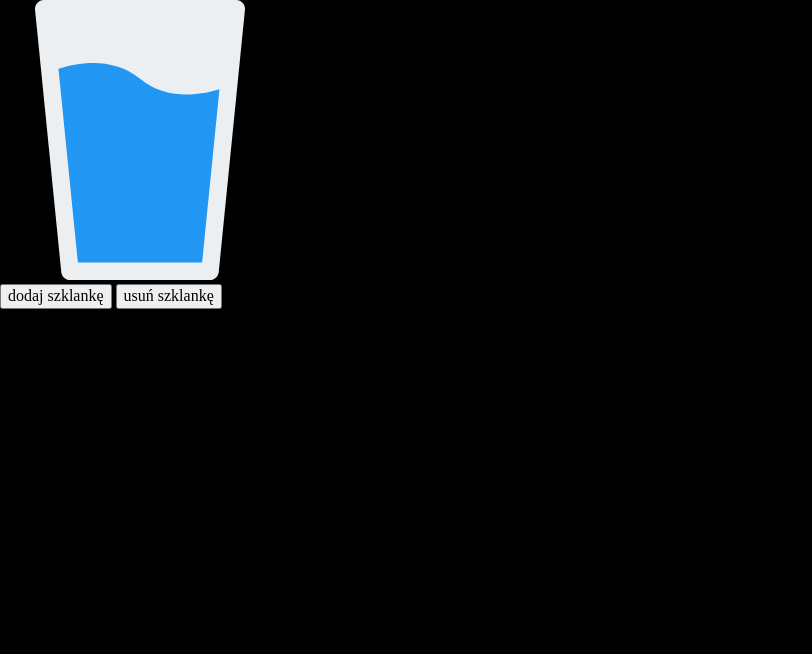
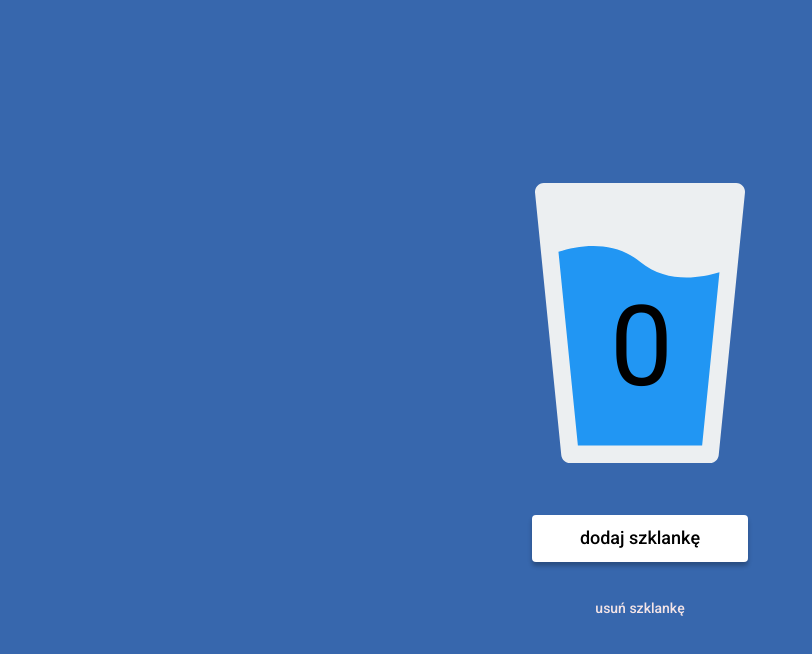
Before and after one commit to amadeuszmajcher/hydrapp, a website built with webpack: page src/content/index.html in a window 1280 px wide. Shown: the whole page, without its empty margins (0-812 px from the left). Built offline with nearby package versions, Linux system fonts and the light colour scheme; files whose address does not match are found by name.

Commit message:
css structure

```diff
--- a/src/content/index.html
+++ b/src/content/index.html
@@ -37,7 +37,7 @@
       <section class="container">
         <div class="glass glass--js">
           <img src="assets/img/water-glass.svg" alt="water glass" >
-          <div class="glass--number glass--number__js"></div>
+          <div class="glass--number glass--number__js">0</div>
         </div>
         <button class="button--add button--add__js">dodaj szklankę</button>
         <button class="button--delete button--delete__js">usuń szklankę</button>
--- a/src/js/main.js
+++ b/src/js/main.js
@@ -15,6 +15,3 @@ if ('serviceWorker' in navigator) {
 }
 
 // place your code below
-
-
-console.log(`Hello world!`);
--- a/src/scss/_variables.scss
+++ b/src/scss/_variables.scss
@@ -1,2 +1,6 @@
-$violet: #000;
+$black: #000;
 $yellow: #F9C802;
+$background-blue: #3767AD;
+$glass-light-blue: #2196F3;
+$white: #fff;
+$light-gray:#F5E5E7;
--- a/src/scss/main.scss
+++ b/src/scss/main.scss
@@ -1,6 +1,6 @@
 @import "_normalize";
 @import "_variables";
-
+@import url('https://fonts.googleapis.com/css2?family=Roboto:wght@400;500&display=swap');
 
 html {
   box-sizing: border-box;
@@ -11,6 +11,55 @@ html {
 }
 
 body {
-  color: $yellow;
-  background: $violet;
+  font-family: 'Roboto', sans-serif;
+  color: $black;
+  background: $background-blue;
 }
+.container{
+  display: flex;
+  flex-direction: column;
+  min-width: 280px;
+  width: 100%;
+  height: 100vh;
+  justify-content: center;
+  align-items: center;
+}
+.glass{
+  position: relative;
+  &--number{
+    position: absolute;
+    top:100px;
+    left: 110px;
+    font-size: 112px;
+  }
+}
+.button--add{
+  margin-top: 48px;
+  border-radius: 4px;
+  outline: none;
+  border: none;
+  width: 216px;
+  height: 47px;
+  font-size: 18px;
+  font-weight: 500;
+  background: #fff;
+  box-shadow: 0px 4px 4px rgba(0, 0, 0, 0.25);
+  transition: all .4s linear;
+    &:hover{
+      cursor: pointer;
+      background-color: $glass-light-blue;
+      color: $white;
+    }
+}
+.button--delete{
+  margin-top:37px;
+  background: none;
+  outline: none;
+  border: none;
+  font-size: 14px;
+  color: $light-gray;
+  font-weight: 500;
+    &:hover{
+      cursor: pointer;
+    }
+}
```
Also changed, not shown: dist/css/main.css, dist/index.html, dist/js/main.js, 1 other file.
